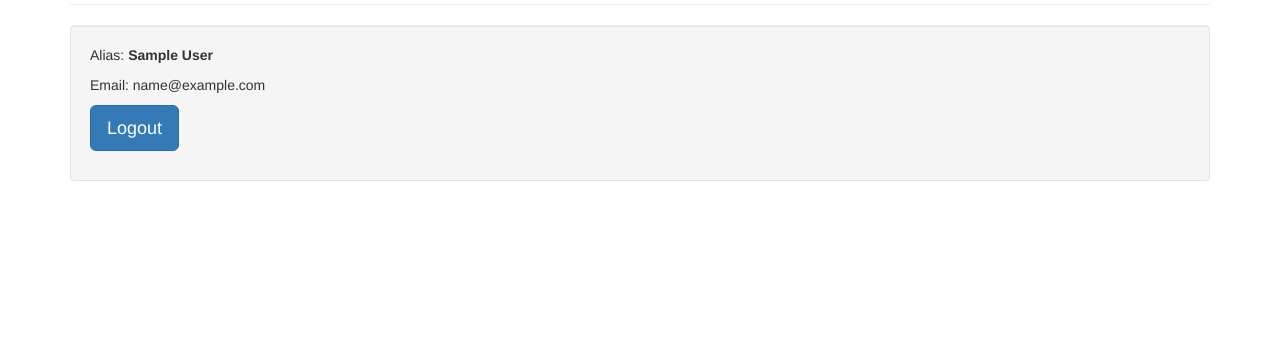
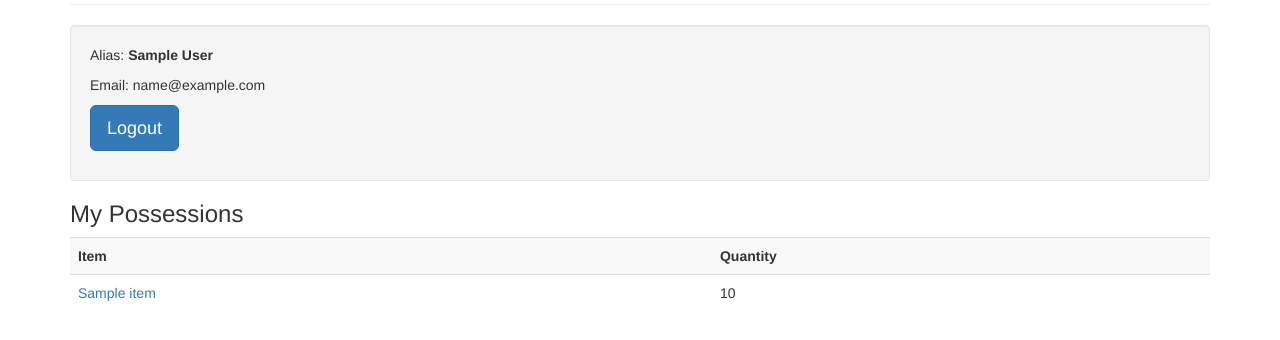
Before and after one commit to tigwyk/dmfg, a Flask app: template dmfg/templates/profile.html in a window 1280 px wide. Shown: the part 167-507 px from the top of the page. Run offline with Flask 2, Linux system fonts and the light colour scheme; a user stored in the database is signed in; tables that the repository leaves empty hold one stand-in row (values such as "Sample post"); the template is opened without the code that fills it: most values are stand-ins (such as "Sample title", 1, 10 or a date in 2020); some libraries are stand-ins or nearby versions.

```diff
--- a/dmfg/templates/profile.html
+++ b/dmfg/templates/profile.html
@@ -11,5 +11,16 @@
   <p>Email: {{current_user.email}}</p>
   <p><a class="btn btn-primary btn-lg" role="button" href="{{url_for('logout_page')}}">Logout</a></p>
   </div>
+  <table class="table table-striped">
+<h3>My Possessions</h3>
+<th>Item</th>
+<th>Quantity</th>
+{% for item,qty,link in items_table | sort(reverse=True,attribute='name')%}
+  <tr>
+  <td><a href={{ link }}>{{ item.name }}</a></td>
+  <td>{{ qty }}</td>
+  </tr>
+  {% endfor %}
+</table>
   </div>
   {% endblock %}
```
